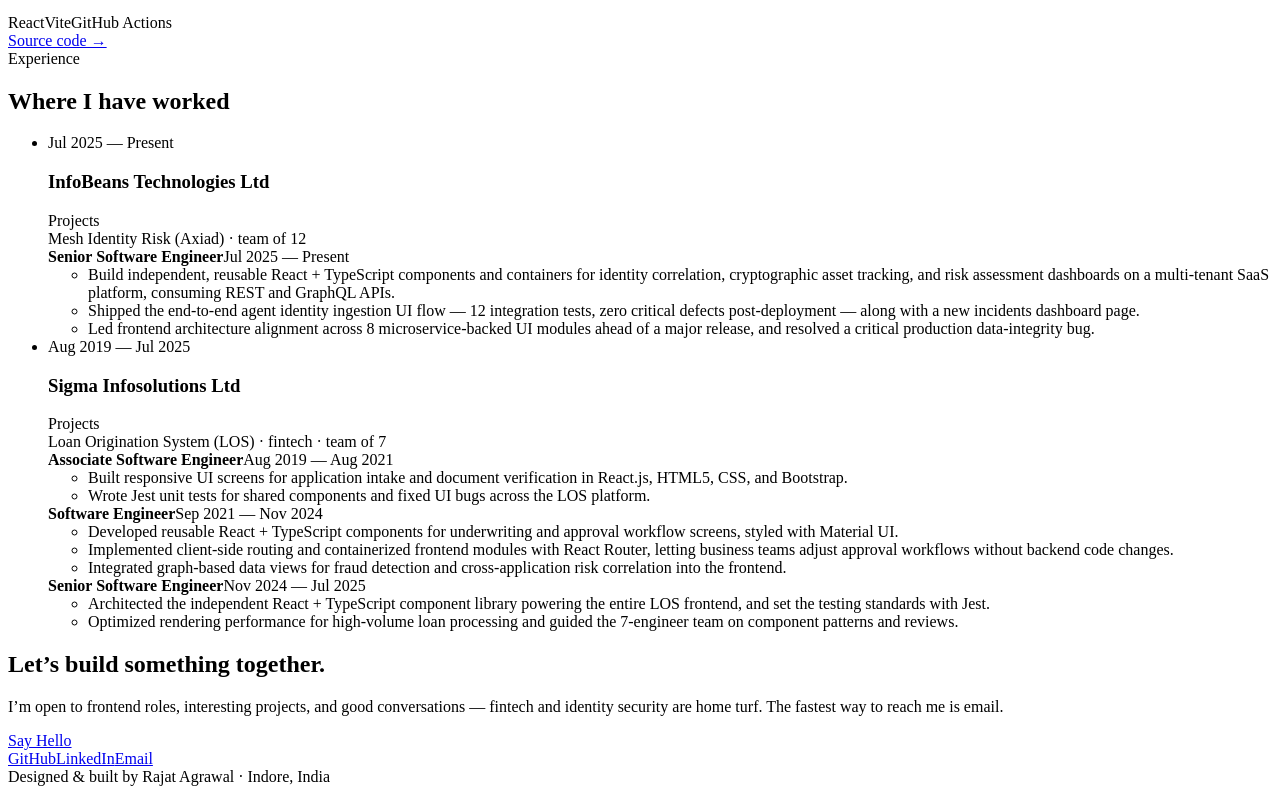
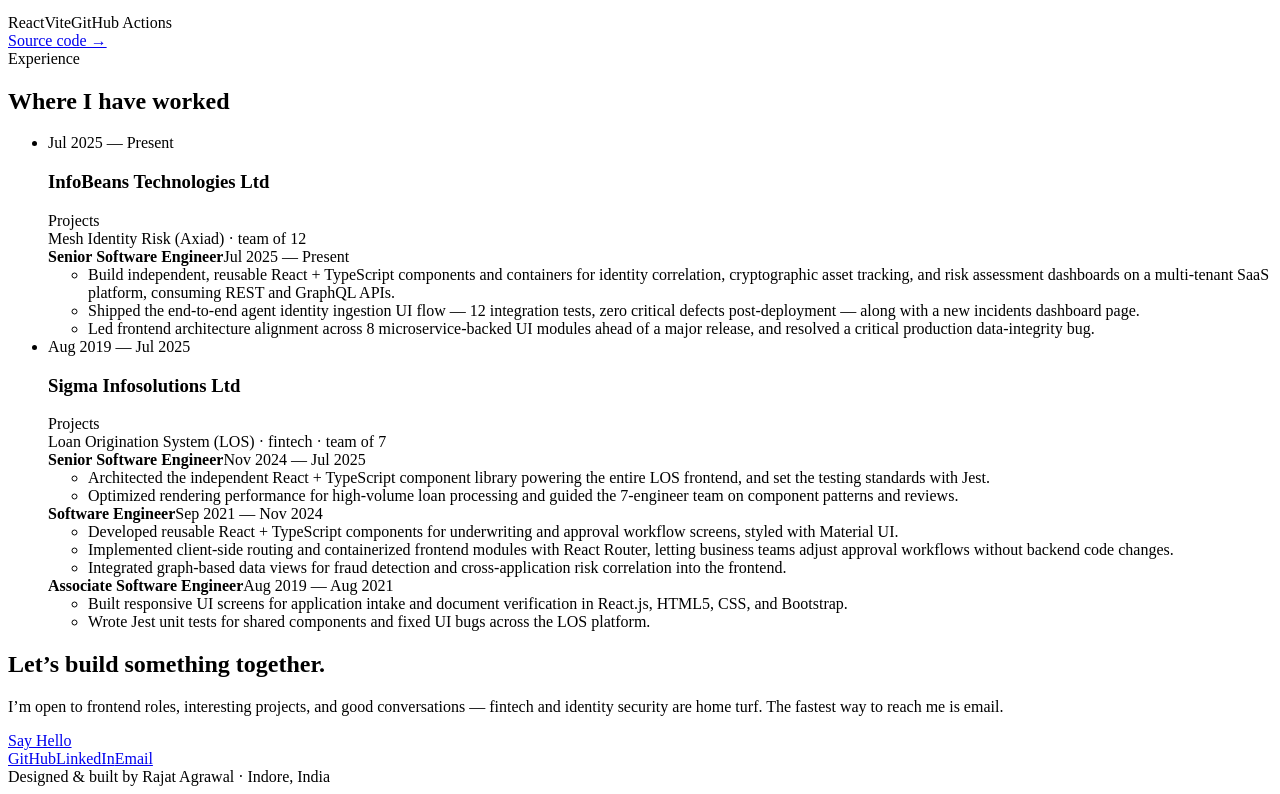
Before and after one commit to rajatagrawal27/rajatagrawal27.github.io, a React (Vite) app: page / in a window 1280 px wide. Shown: the part 2328-3122 px from the top of the page. Built offline with nearby package versions, Linux system fonts and the light colour scheme; the HTML template or start-up script is replaced by a standard one.

Commit message:
fix: list roles newest-first (SSE on top, ASE at bottom)

```diff
--- a/src/data/content.js
+++ b/src/data/content.js
@@ -120,11 +120,11 @@
     projects: ['Loan Origination System (LOS) · fintech · team of 7'],
     roles: [
       {
-        title: 'Associate Software Engineer',
-        period: 'Aug 2019 — Aug 2021',
+        title: 'Senior Software Engineer',
+        period: 'Nov 2024 — Jul 2025',
         points: [
-          'Built responsive UI screens for application intake and document verification in React.js, HTML5, CSS, and Bootstrap.',
-          'Wrote Jest unit tests for shared components and fixed UI bugs across the LOS platform.',
+          'Architected the independent React + TypeScript component library powering the entire LOS frontend, and set the testing standards with Jest.',
+          'Optimized rendering performance for high-volume loan processing and guided the 7-engineer team on component patterns and reviews.',
         ],
       },
       {
@@ -137,11 +137,11 @@
         ],
       },
       {
-        title: 'Senior Software Engineer',
-        period: 'Nov 2024 — Jul 2025',
+        title: 'Associate Software Engineer',
+        period: 'Aug 2019 — Aug 2021',
         points: [
-          'Architected the independent React + TypeScript component library powering the entire LOS frontend, and set the testing standards with Jest.',
-          'Optimized rendering performance for high-volume loan processing and guided the 7-engineer team on component patterns and reviews.',
+          'Built responsive UI screens for application intake and document verification in React.js, HTML5, CSS, and Bootstrap.',
+          'Wrote Jest unit tests for shared components and fixed UI bugs across the LOS platform.',
         ],
       },
     ],
```
